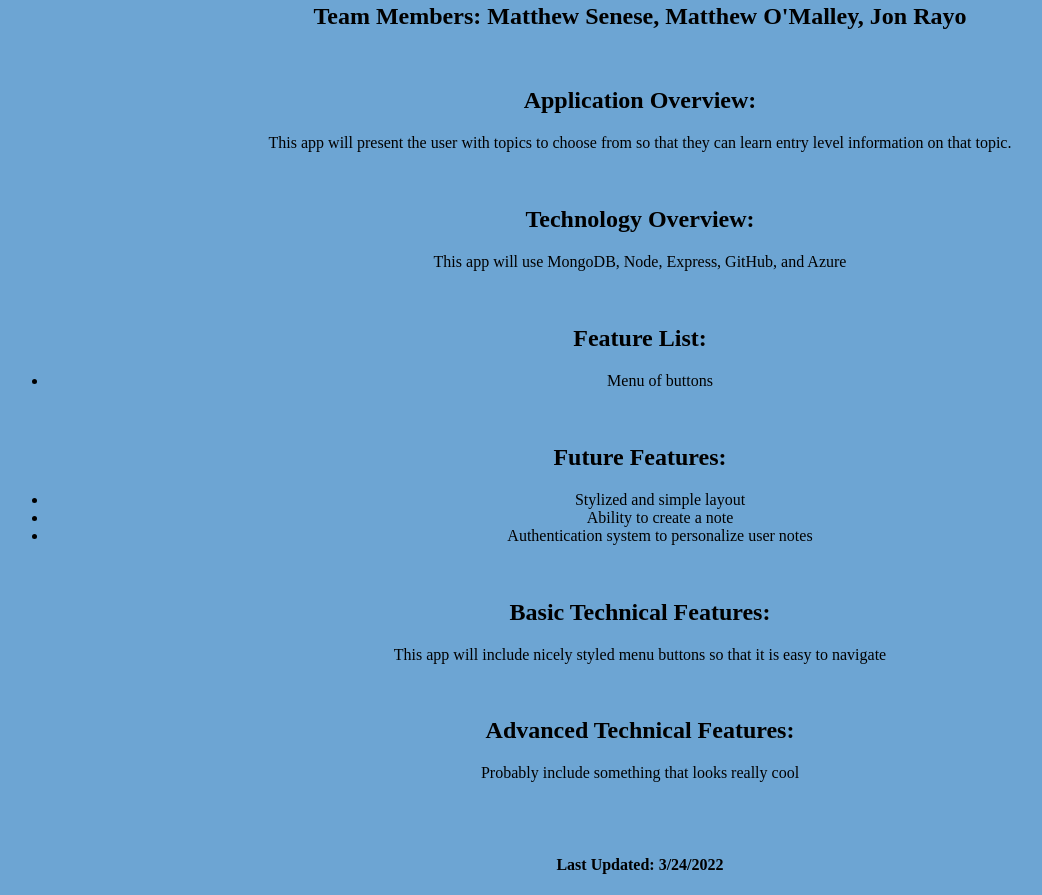
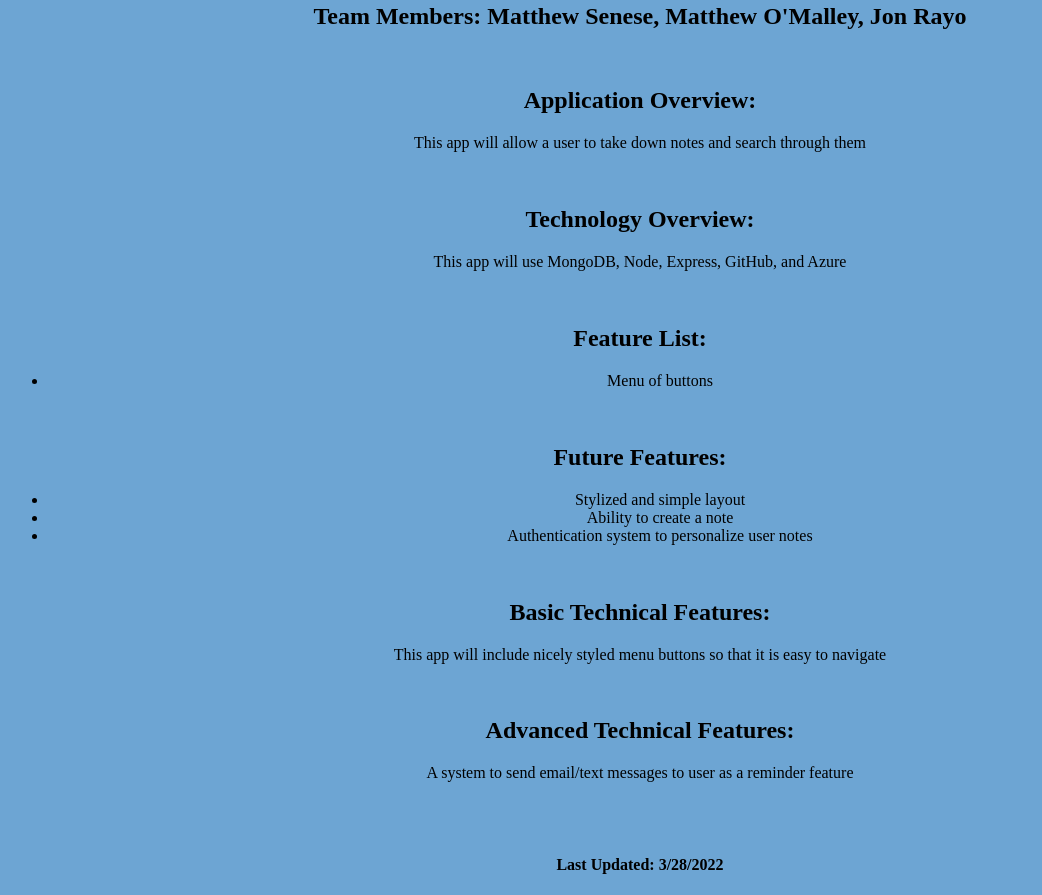
Before and after one commit to MatthewSenese/Noteify, a website: page static/projectProposal/index.html in a window 1280 px wide. Shown: the part 330-1225 px from the top of the page, without its empty margins (0-1042 px from the left). Drawn offline with Linux system fonts and the light colour scheme; a web font is replaced by a local one.

Commit message:
Adjusted proposal information

```diff
--- a/static/projectProposal/index.html
+++ b/static/projectProposal/index.html
@@ -30,7 +30,7 @@
     <h2>Team Members: Matthew Senese, Matthew O'Malley, Jon Rayo</h2><br>
 
     <h2>Application Overview: </h2>
-    <p>This app will present the user with topics to choose from so that they can learn entry level information on that topic.</p>
+    <p>This app will allow a user to take down notes and search through them</p>
     <br>
 
     <h2>Technology Overview: </h2>
@@ -56,10 +56,10 @@
     <br>
 
     <h2>Advanced Technical Features: </h2>
-    <p>Probably include something that looks really cool</p>
+    <p>A system to send email/text messages to user as a reminder feature</p>
     <br>
     <br>
 
-    <h4>Last Updated: 3/24/2022</h4>
+    <h4>Last Updated: 3/28/2022</h4>
 </body>
 </html>
```
Also changed, not shown: static/login/createAccount/index.html (+1 -0 lines).
